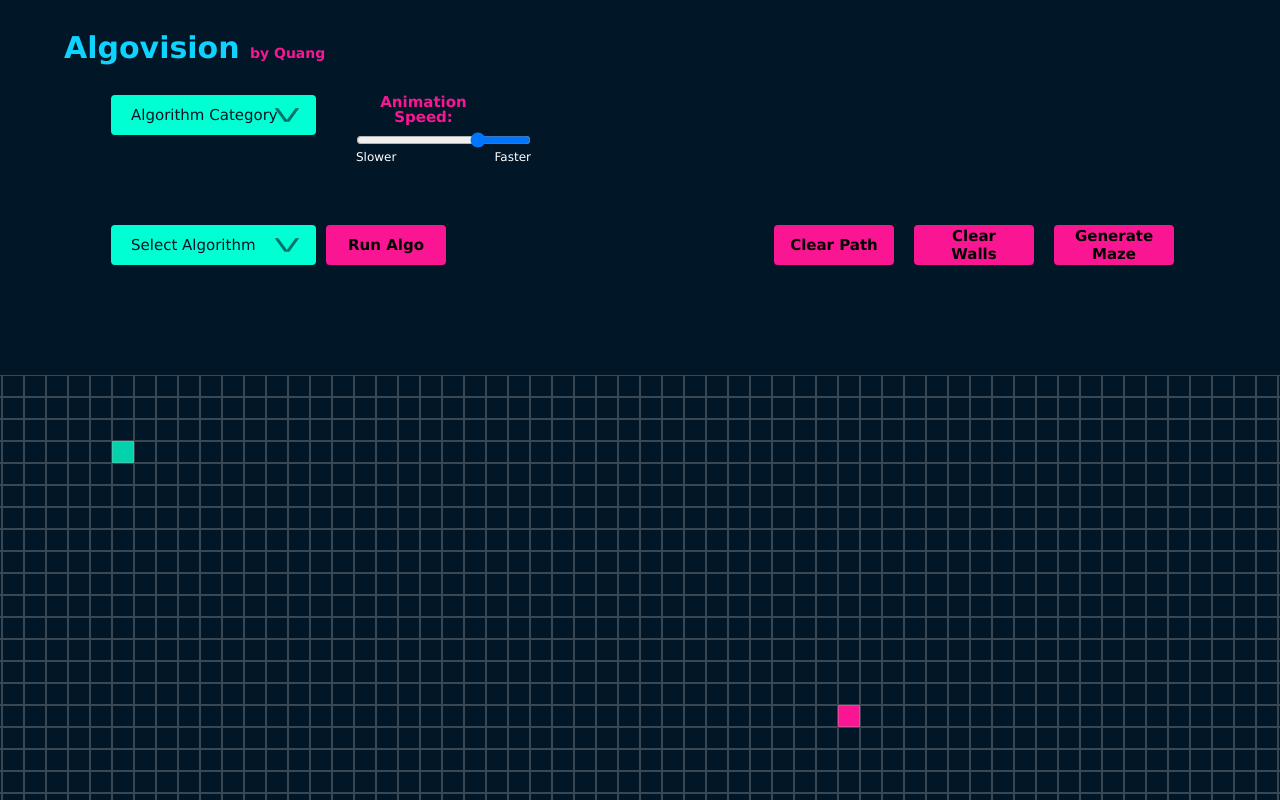
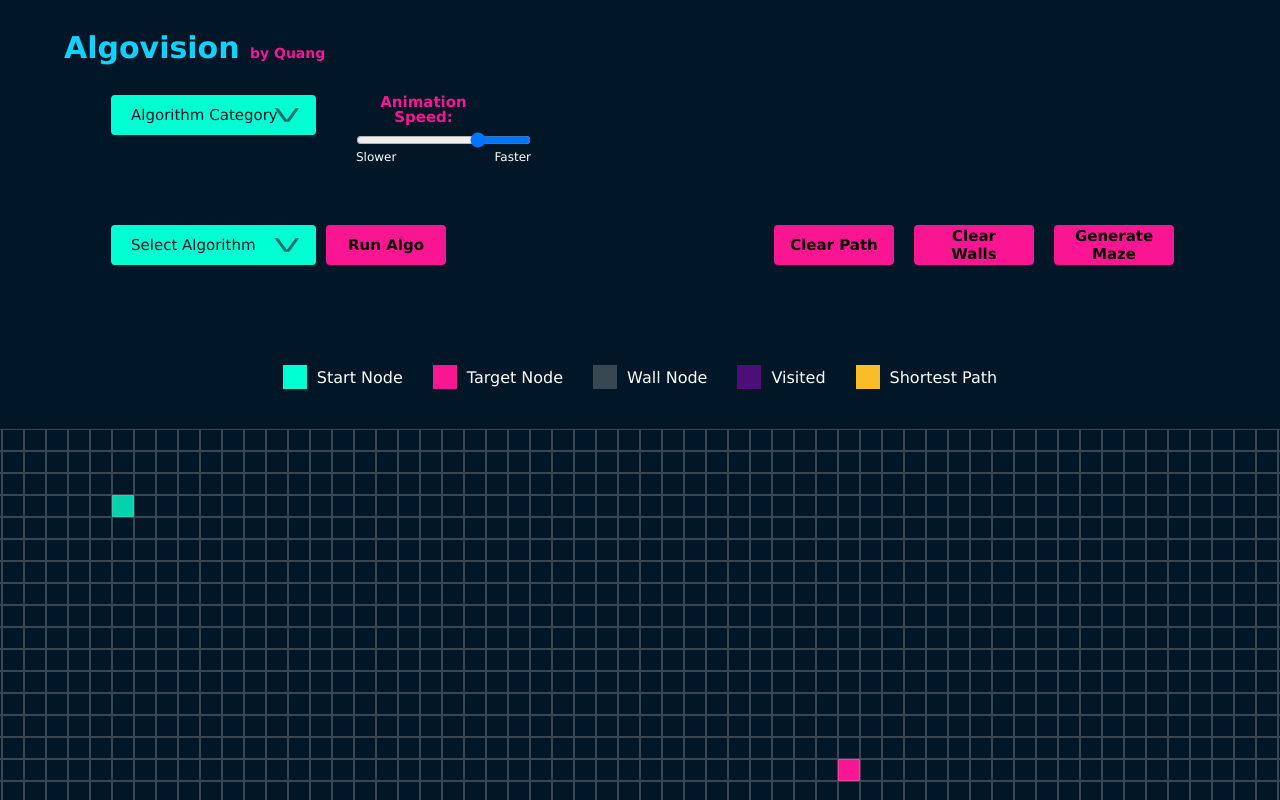
Before and after one commit to kookumber/algo-vision, a React (Create React App) app: page / in a window 1280 px wide. Shown: the top 800 px of the page. Built offline with nearby package versions, Linux system fonts and the light colour scheme.

Commit message:
added legend for patherfinder

```diff
--- a/src/Pathfinder/pathFinder.jsx
+++ b/src/Pathfinder/pathFinder.jsx
@@ -336,9 +336,34 @@ export default class PathFinder extends React.Component {
                         <button onClick={() => { clearWalls(nodes, finishNodeRow, finishNodeCol); generateBasicMaze(nodes)}}>Generate Maze</button>
                 </div>
             </div>
+
             <div className="title-container">
                 <h3 className="title">{this.state.selectedAlgo}</h3>
             </div>
+            {/* -------------- START LEGEND --------------*/}
+            <div className="pathfinding-legend">
+                <div className="legend-items">
+                    <div className="square" id="start"></div>
+                    <div className="legend-text">Start Node</div>
+                </div>
+                <div className="legend-items">
+                    <div className="square" id="target"></div>
+                    <div className="legend-text">Target Node</div>
+                </div>
+                <div className="legend-items">
+                    <div className="square" id="wall"></div>
+                    <div className="legend-text">Wall Node</div>
+                </div>
+                <div className="legend-items">
+                    <div className="square" id="visited"></div>
+                    <div className="legend-text">Visited</div>
+                </div>
+                <div className="legend-items">
+                    <div className="square" id="path"></div>
+                    <div className="legend-text">Shortest Path</div>
+                </div>
+            </div>
+            {/* -------------- START GRID --------------*/}
             {this.generateGrid()}
             </>
         )
--- a/src/Pathfinder/pathFinder.scss
+++ b/src/Pathfinder/pathFinder.scss
@@ -1,5 +1,19 @@
+@mixin flex-row {
+    display: flex;
+    flex-direction: row;
+    justify-content: center;
+    align-items: center;
+}
+
+@mixin flex-column {
+    display: flex;
+    flex-direction: column;
+    justify-content: center;
+    align-items: center;
+}
+
 $background: #011627;
-$line-color: #637777;
+$line-color: #b4b4b44f;
 $border-rad: 4px;
 $black: #575656;
 $cyan: #21c7a8;
@@ -8,11 +22,12 @@ $tokyo-blue: #0DD3FE;
 $tokyo-blue-mid: #00ccfd;
 $tokyo-yellow: #F9BD25;
 $tokyo-purple: #2011a2;
-$tokyo-light-purple: #cc00ff;
+$tokyo-light-purple: #cc00ff5e;
 $tokyo-green: #00ffd2;
 $tokyo-neon-green: #39FF14;
 $test: #6b5b95;
 $font-size-mid: 15px;
+
 
 
 .pathfinding-nav {
@@ -51,8 +66,55 @@ $font-size-mid: 15px;
     }
 }
 
+.title-container {
+    margin-top: 15px;
+}
+
+.pathfinding-legend {
+    width: 85%;
+    @include flex-row();
+    margin-top: 35px;
+    // justify-content: space-between;
+
+    .legend-items {
+        @include flex-row();
+        margin-left: 15px;
+        margin-right: 15px;
+
+        .square {
+            width: 24px;
+            height: 24px;
+            margin-right: 10px;
+        }
+
+        #start {
+            background-color: $tokyo-green;
+        }
+
+        #target {
+            background-color: $tokyo-pink;
+        }
+
+        #wall {
+            background-color: $line-color;
+        }
+
+        #visited {
+            background-color: $tokyo-light-purple;
+        }
+
+        #path {
+            background-color: $tokyo-yellow;
+        }
+
+        .legend-text {
+            color: white
+        }
+    }
+}
+
 .grid {
-    margin-top: 60px;
+    margin-top: 40px;
     box-sizing: border-box;
     display: flex;
     justify-content: center;
```
